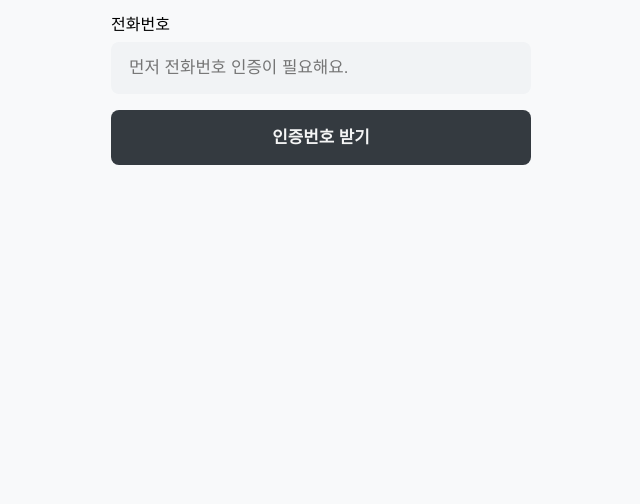
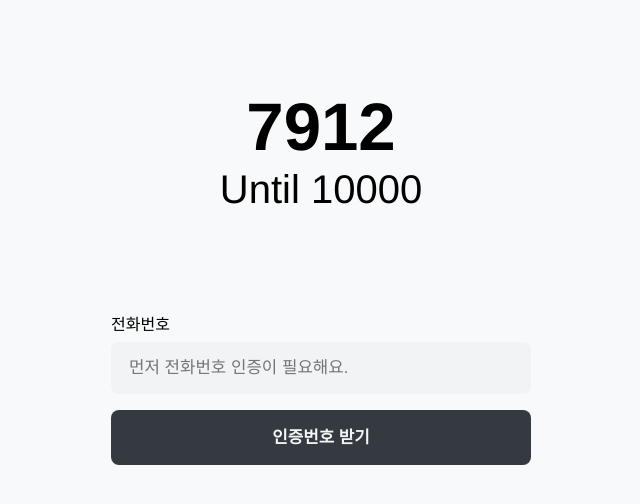
Before and after one commit to ten-thousand/frontend, a Next.js app: page / in a window 1280 px wide. Shown: the top 504 px of the page, without its empty margins (319-959 px from the left). Built offline with nearby package versions, Linux system fonts and the light colour scheme.

Commit message:
Implement InvitationStatus

```diff
--- a/components/Home/InvitationStatus.tsx
+++ b/components/Home/InvitationStatus.tsx
@@ -2,7 +2,28 @@ import React from 'react';
 import styled from 'styled-components';
 
 export const InvitationStatus: React.FC = () => {
-  return <Container></Container>;
+  return (
+    <Container>
+      <NumberOfPeopleJoined>7912</NumberOfPeopleJoined>
+      <TotalNumberOfInvitations>Until 10000</TotalNumberOfInvitations>
+    </Container>
+  );
 };
 
-const Container = styled.div``;
+const Container = styled.div`
+  display: flex;
+  flex-direction: column;
+  justify-content: center;
+  align-items: center;
+  height: 300px;
+`;
+
+const NumberOfPeopleJoined = styled.span`
+  font-weight: bold;
+  font-size: 4.2rem;
+`;
+
+const TotalNumberOfInvitations = styled.span`
+  font-weight: 300;
+  font-size: 2.5rem;
+`;
```
